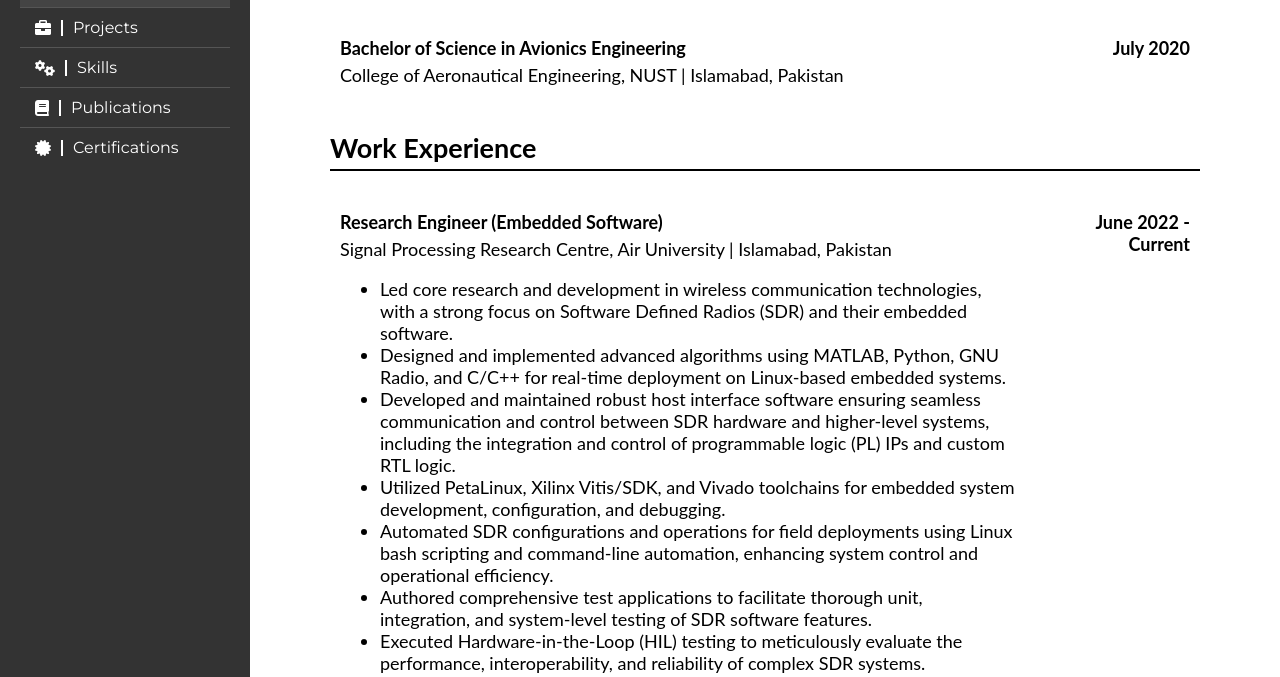
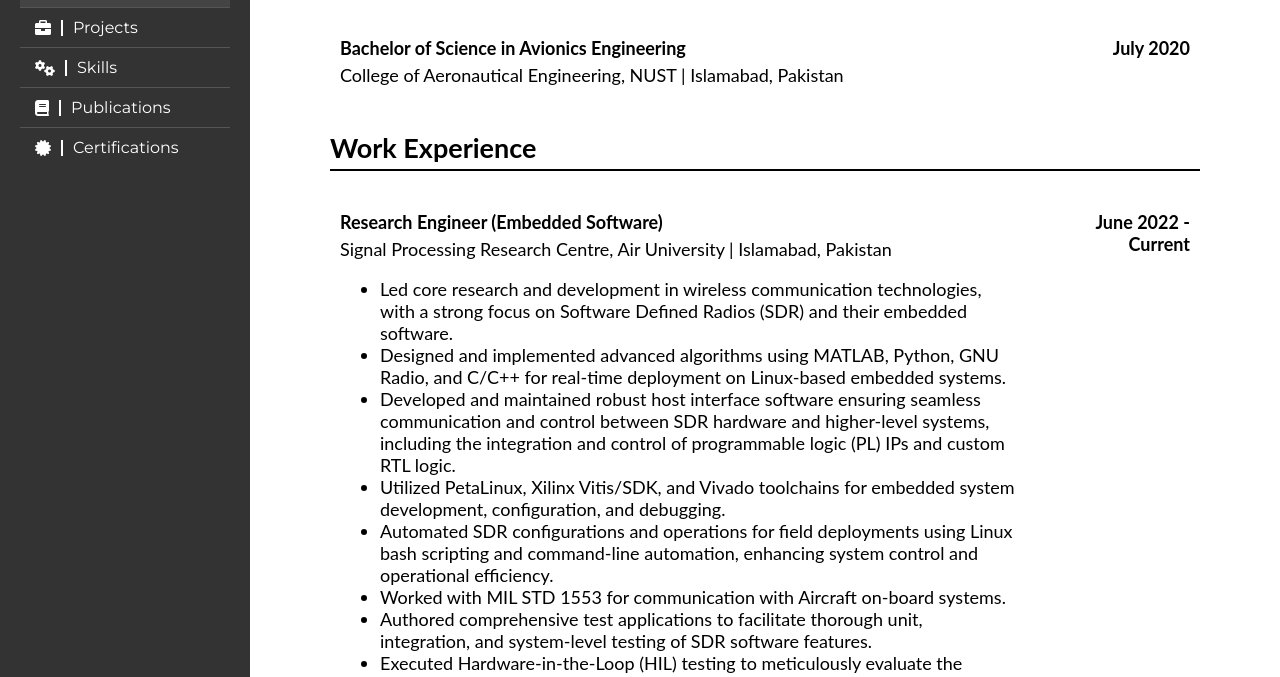
Before and after one commit to AamirAkhtar86/AamirAkhtar86.github.io, a plain HTML site: page biography.html in a window 1280 px wide. Shown: the part 123-800 px from the top of the page. Drawn offline with Linux system fonts and the light colour scheme.

Commit message:
Updated work experience

```diff
--- a/biography.html
+++ b/biography.html
@@ -106,6 +106,7 @@
                     <li>Developed and maintained robust host interface software ensuring seamless communication and control between SDR hardware and higher-level systems, including the integration and control of programmable logic (PL) IPs and custom RTL logic.</li>
                     <li>Utilized PetaLinux, Xilinx Vitis/SDK, and Vivado toolchains for embedded system development, configuration, and debugging.</li>
                     <li>Automated SDR configurations and operations for field deployments using Linux bash scripting and command-line automation, enhancing system control and operational efficiency.</li>
+                    <li>Worked with MIL STD 1553 for communication with Aircraft on-board systems.</li>
                     <li>Authored comprehensive test applications to facilitate thorough unit, integration, and system-level testing of SDR software features.</li>
                     <li>Executed Hardware-in-the-Loop (HIL) testing to meticulously evaluate the performance, interoperability, and reliability of complex SDR systems.</li>
                     <li>Performed software debugging and rectification of faults identified during field operations, ensuring system reliability and mission continuity.</li>
```
